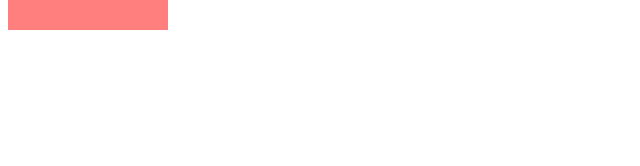
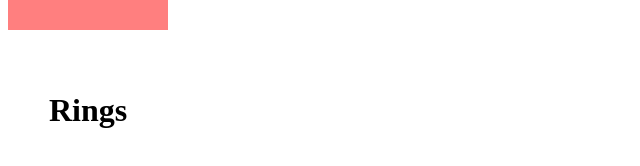
Before and after one commit to sunman54/mouse-active-cube, a plain HTML site: page index.html in a window 1280 px wide. Shown: the part 458-624 px from the top of the page, without its empty margins (0-640 px from the left). Drawn offline with Linux system fonts and the light colour scheme.

Commit message:
Update index.html

```diff
--- a/index.html
+++ b/index.html
@@ -49,5 +49,9 @@
     <a href="https://sunman54.github.io/mouse-active-cube/waves"><h1>Waves</h1></a>
     </div>
 
+<div class="d">
+    <a href="https://sunman54.github.io/mouse-active-cube/rings"><h1>Rings</h1></a>
+    </div>
+
 </body>
 </html>
```
